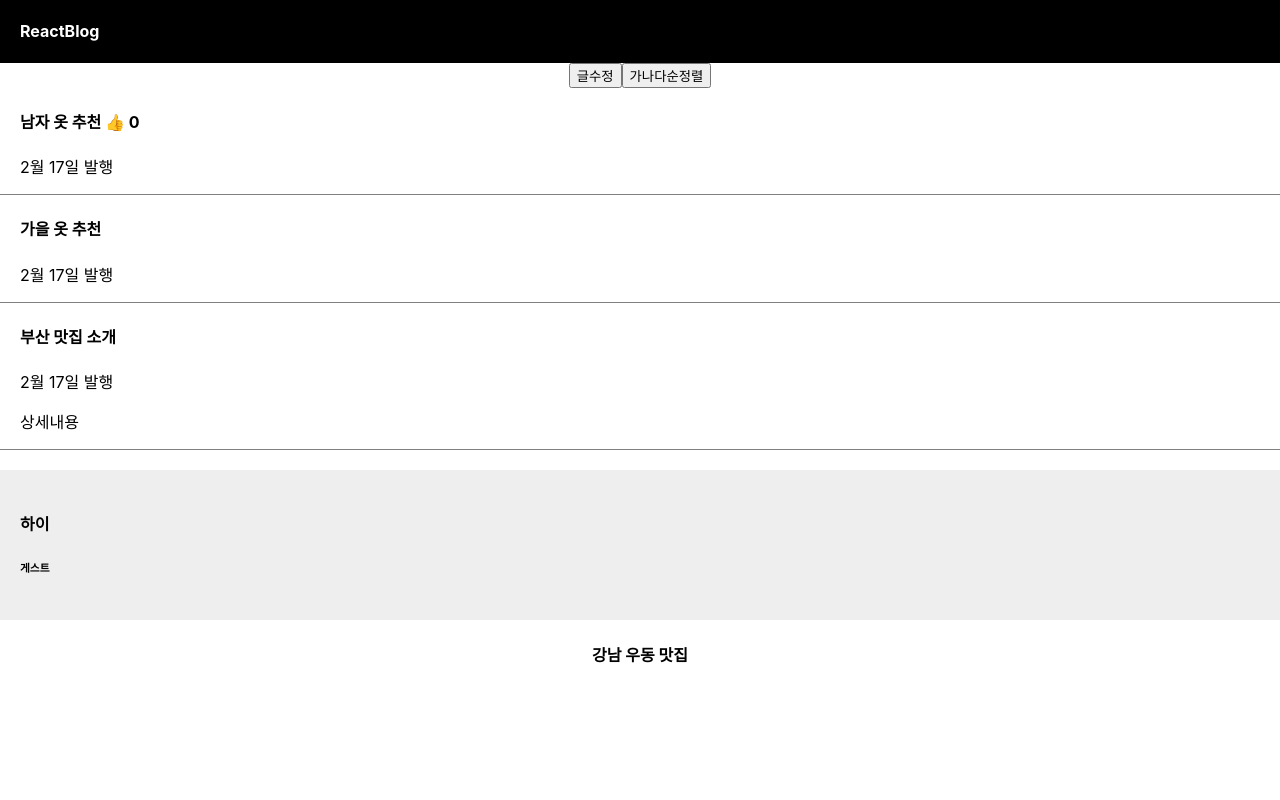
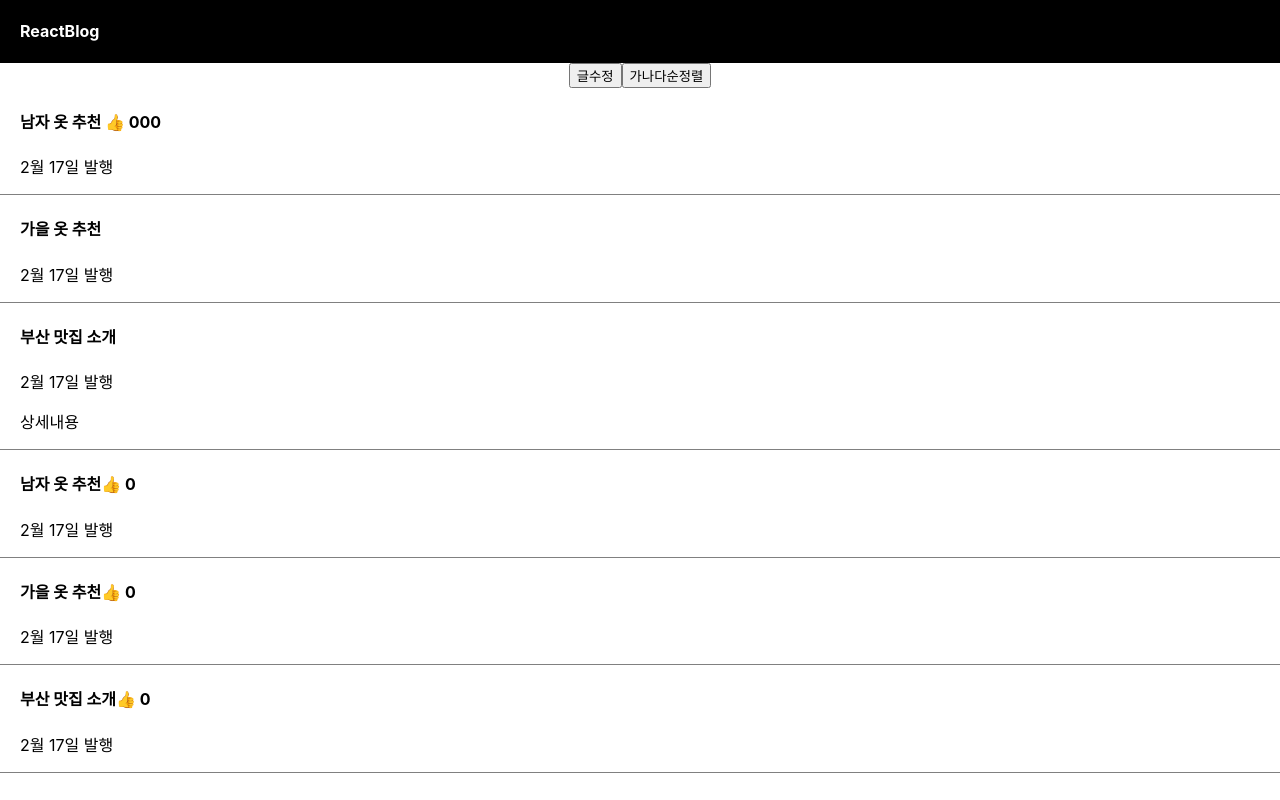
Before and after one commit to corbie0091/react_blog_practice, a React (Create React App) app: page / in a window 1280 px wide. Built offline with nearby package versions, Linux system fonts and the light colour scheme.

Commit message:
map()함수를 이용해서 반복적인 html 생성하는 방법

```diff
--- a/src/App.js
+++ b/src/App.js
@@ -11,10 +11,9 @@ function App() {
     "부산 맛집 소개",
   ]);
 
-  let [good, setGood] = useState(0);
+  let [good, setGood] = useState([0, 0, 0]);
 
   let [modal, setModal] = useState(false); //현재 상태에 대해 보관
-
   return (
     <div className="App">
       <div className="black-nav">
@@ -76,9 +75,37 @@ function App() {
 
       {/* [memo9] */}
       {modal ? <Modal /> : null}
+      {/* memo10 */}
+      {/* memo11 */}
 
-      <Moew />
-      <h4>{post}</h4>
+      {/* memo12 */}
+
+      {글제목.map(function (a, i) {
+        return (
+          <div className="list" key={i}>
+            <h4
+              onClick={() => {
+                setModal(!modal);
+              }}
+            >
+              {글제목[i]}
+              <span
+                onClick={() => {
+                  let copy = [...good];
+                  copy[i] += 1;
+                  setGood(copy);
+                  console.log(copy);
+                }}
+              >
+                👍
+              </span>{" "}
+              {good[i]}
+            </h4>
+
+            <p>2월 17일 발행</p>
+          </div>
+        );
+      })}
     </div>
   );
 }
@@ -97,17 +124,6 @@ function Modal() {
   );
 }
 
-let Moew = () => {
-  return (
-    <>
-      <div className="modal">
-        <h4>하이</h4>
-        <h6>게스트</h6>
-      </div>
-    </>
-  );
-};
-
 export default App;
 
 // state변경하기위해선 항상 변경함수를 사용하세요.
```
Also changed, not shown: 1 other file (tests, documents, lock files or other folders).
